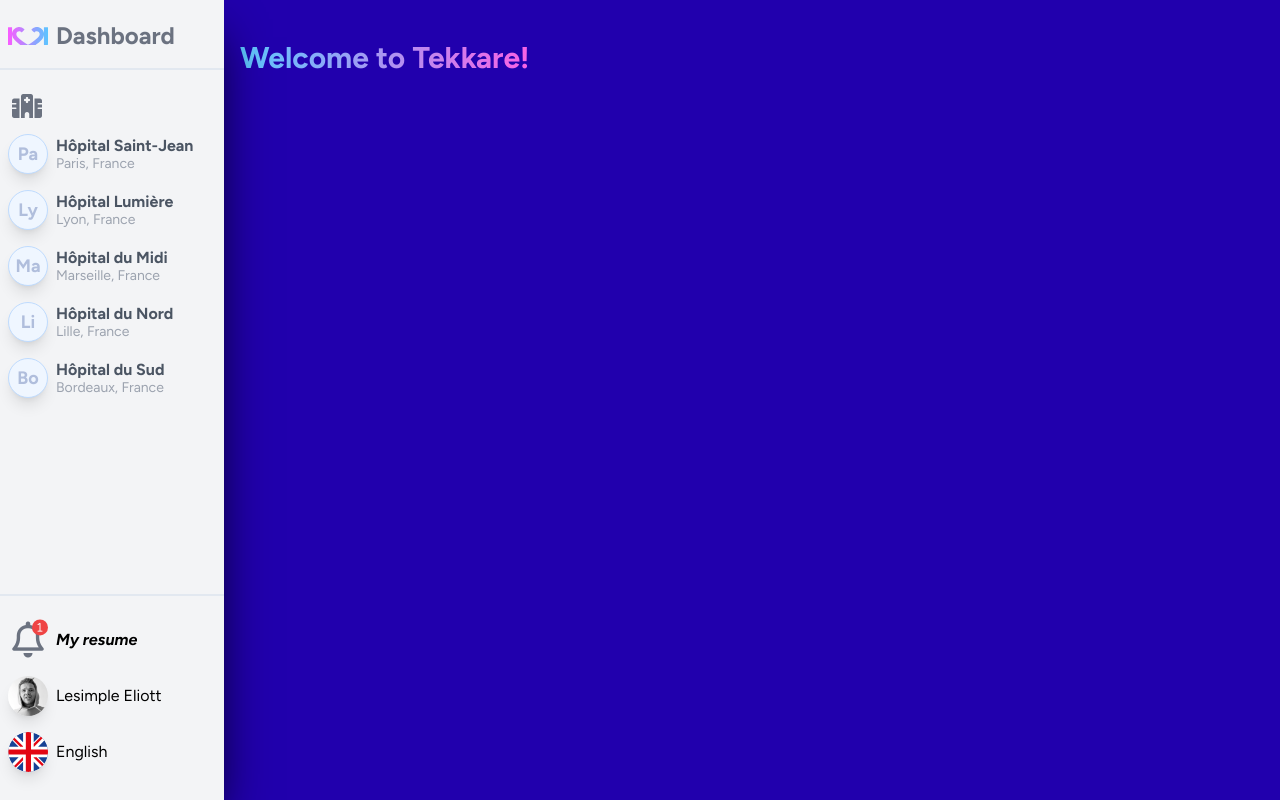
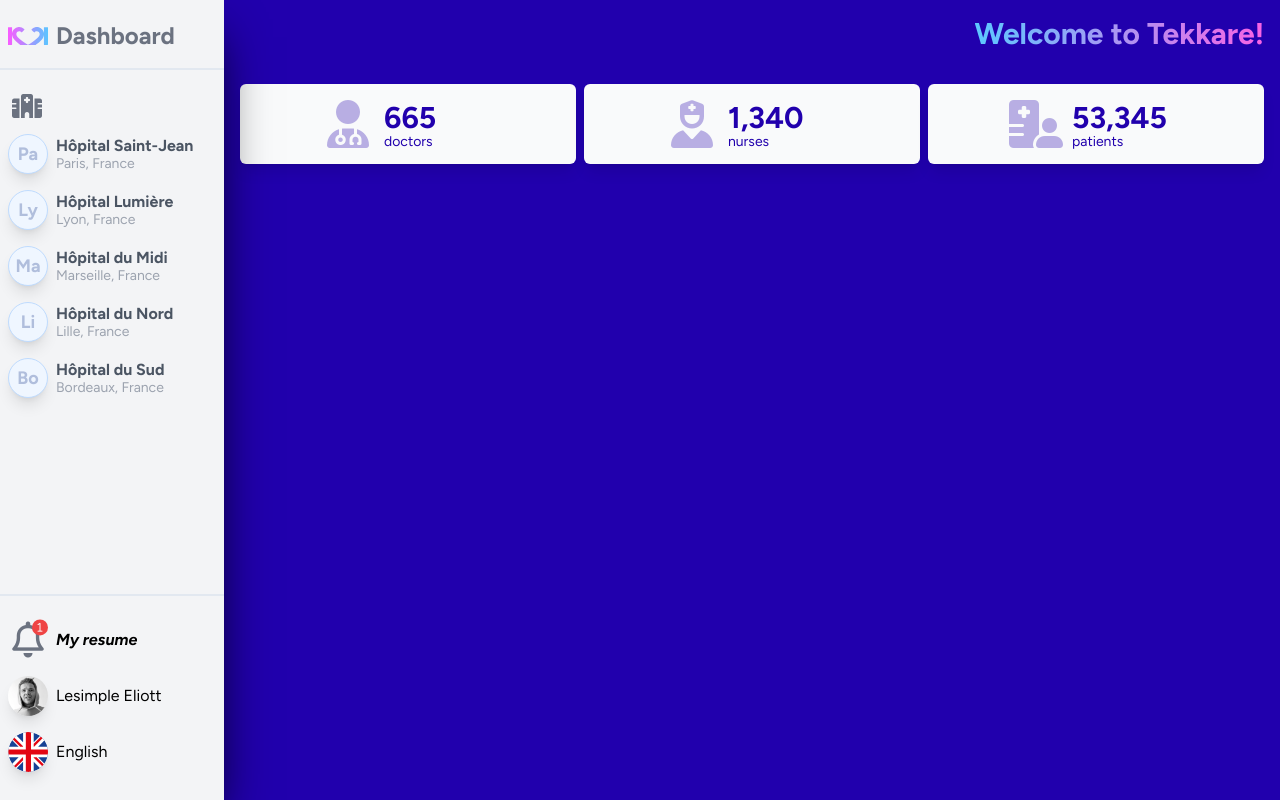
Before and after one commit to lesimpleliott/Tekkare-dashboard, a React (Vite) app: page / in a window 1280 px wide. Built offline with nearby package versions, Linux system fonts and the light colour scheme.

Commit message:
Create KPI Cards // add to Home

```diff
--- a/locales/en/translation.json
+++ b/locales/en/translation.json
@@ -1,5 +1,8 @@
 {
   "language": "English",
   "welcomeMessage": "Welcome to Tekkare!",
-  "resume": "My resume"
+  "resume": "My resume",
+  "doctors": "doctors",
+  "nurses": "nurses",
+  "patients": "patients"
 }
--- a/locales/fr/translation.json
+++ b/locales/fr/translation.json
@@ -1,5 +1,8 @@
 {
   "language": "Français",
   "welcomeMessage": "Bienvenue sur Tekkare !",
-  "resume": "Mon CV"
+  "resume": "Mon CV",
+  "doctors": "docteurs",
+  "nurses": "infirmier(e)s",
+  "patients": "patients"
 }
--- /dev/null
+++ b/src/components/KPICard.tsx
@@ -0,0 +1,28 @@
+import i18n from "../utils/i18n";
+
+type KPICardProps = {
+  icon: string;
+  number: number;
+  text: string;
+};
+
+const KPICard = ({ icon, number, text }: KPICardProps) => {
+  return (
+    <div className="flex min-w-[100px] flex-1 flex-col items-center justify-center gap-1 rounded-md bg-gray-50 px-4 py-4 text-background shadow-lg md:flex-row md:gap-2">
+      {/* ICON */}
+      <i
+        className={`${icon} flex w-14 justify-center text-4xl text-background/30 md:text-5xl`}
+      ></i>
+
+      {/* TEXTS */}
+      <div className="w-28 text-center md:text-left">
+        <h2 className="text-2xl font-bold md:text-3xl">
+          {number.toLocaleString(i18n.language)}
+        </h2>
+        <p className="text-sm leading-3">{text}</p>
+      </div>
+    </div>
+  );
+};
+
+export default KPICard;
--- a/src/index.css
+++ b/src/index.css
@@ -10,6 +10,10 @@
   font-family: "Figtree", sans-serif;
 }
 
+main {
+  @apply flex flex-1 flex-col gap-2 overflow-y-scroll p-4
+}
+
 .cta {
   @apply rounded-full border-4 border-transparent border-l-primary border-r-secondary bg-primary bg-gradient-to-r from-primary to-secondary font-medium transition duration-200 ease-in-out hover:shadow-transparent;
 }
--- a/src/pages/Home.tsx
+++ b/src/pages/Home.tsx
@@ -1,13 +1,47 @@
 import { useTranslation } from "react-i18next";
+import dataHospitals from "../assets/datas/data_exemple1.json";
+import KPICard from "../components/KPICard";
+import MainTitle from "../components/MainTitle";
 
 const Home = () => {
   const { t } = useTranslation();
 
+  const totalPatients = dataHospitals.reduce(
+    (total, hospital) => total + hospital.overview.totalPatients,
+    0,
+  );
+  const totalDoctors = dataHospitals.reduce(
+    (total, hospital) => total + hospital.overview.numberOfDoctors,
+    0,
+  );
+  const totalNurses = dataHospitals.reduce(
+    (total, hospital) => total + hospital.overview.numberOfNurses,
+    0,
+  );
+
   return (
-    <main className="flex-1 overflow-y-scroll p-4">
-      <h1 className="mt-6 w-fit bg-gradient-to-r from-primary to-secondary bg-clip-text text-3xl font-bold text-transparent">
-        {t("welcomeMessage")}
-      </h1>
+    <main>
+      {/* TITRE PAGE */}
+      <MainTitle title={t("welcomeMessage")} />
+
+      {/* KPIs */}
+      <section className="flex flex-row flex-wrap justify-center gap-2">
+        <KPICard
+          icon="fa-solid fa-user-doctor"
+          number={totalDoctors}
+          text={t("doctors")}
+        />
+        <KPICard
+          icon="fa-solid fa-user-nurse"
+          number={totalNurses}
+          text={t("nurses")}
+        />
+        <KPICard
+          icon="fa-solid fa-hospital-user"
+          number={totalPatients}
+          text={t("patients")}
+        />
+      </section>
     </main>
   );
 };
```
